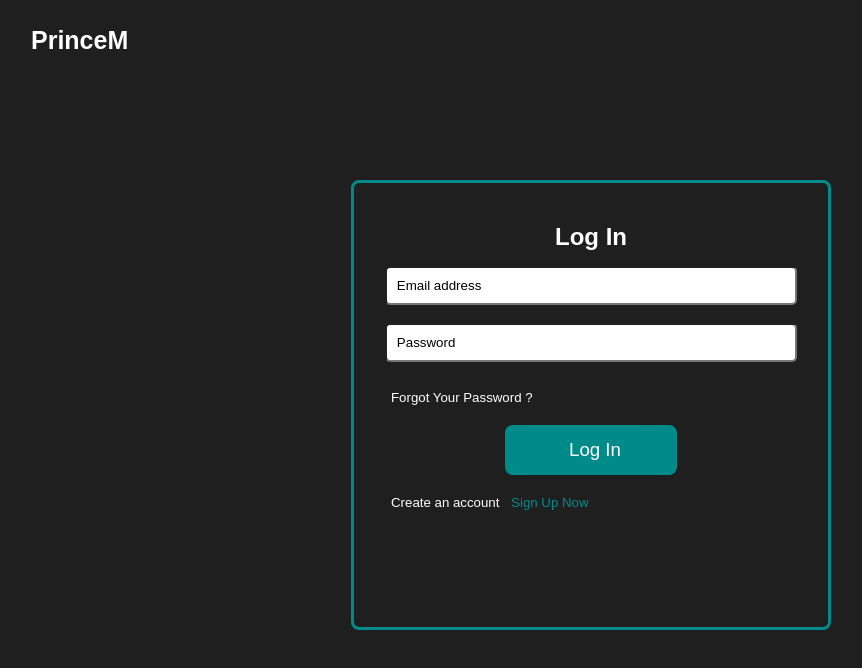
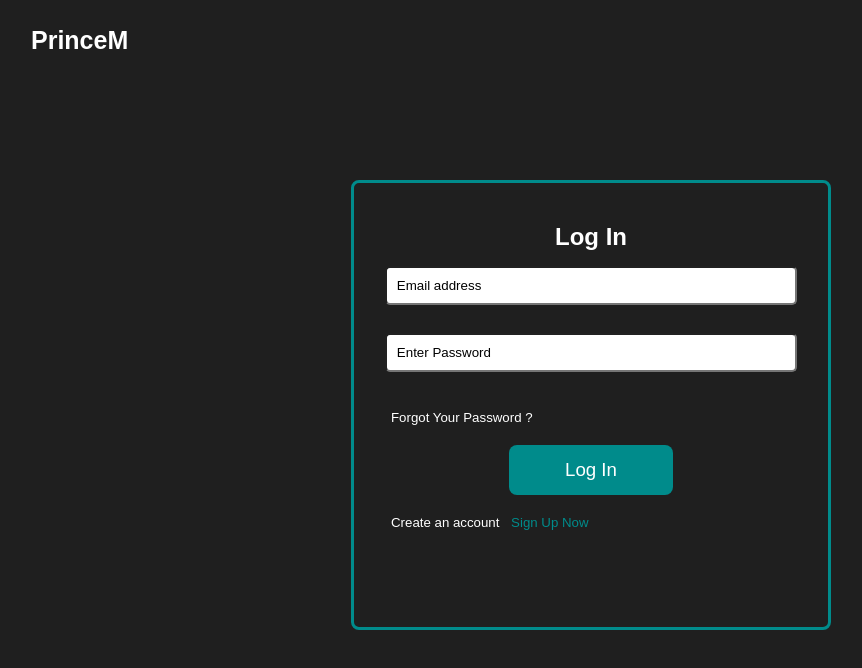
Before and after one commit to Prince-Kid/My-BRAND-MUCYO, a plain HTML site: page login.html in a window 1280 px wide. Shown: the whole page, without its empty margins (49-911 px from the left). Drawn offline with Linux system fonts and the light colour scheme.

Commit message:
fx-login

```diff
--- a/login.html
+++ b/login.html
@@ -14,15 +14,28 @@
 </header>
     <section id="signup">
       <div class="signup-board">
-         <form action="">
+         <form action="" id="form">
             <h2>Log In </h2>
-           <input type="email" name="" id="" placeholder="Email address"><br><br>
-           <input type="password" name="" id="" placeholder="Password"><br><br>
-           <h5>Forgot Your Password ?</h5>
-             <button  class="signup-btn"><a href="admin.html">Log In</a></button>
+
+            <div class="input-control">
+              <input type="email" name="email" id="email" placeholder="Email address">
+              <div class="error"></div>
+             </div><br>
+
+             <div class="input-control">
+                  <input id="password" name="password" type="password" placeholder="Enter Password"/>
+
+                  <div class="error"></div>
+              </div><br>
+
+              <h5>Forgot Your Password ?</h5>
+             <button  class="signup-btn" type="submit">Log In</button>
+
              <h5 class="signup-now">Create an account <a style ="color: darkcyan" href="./signup.html">Sign Up Now</a></h5>
          </form>
       </div>
     </section>
+
+    <script src="loginValidation.js"></script>
 </body>
 </html>
```
